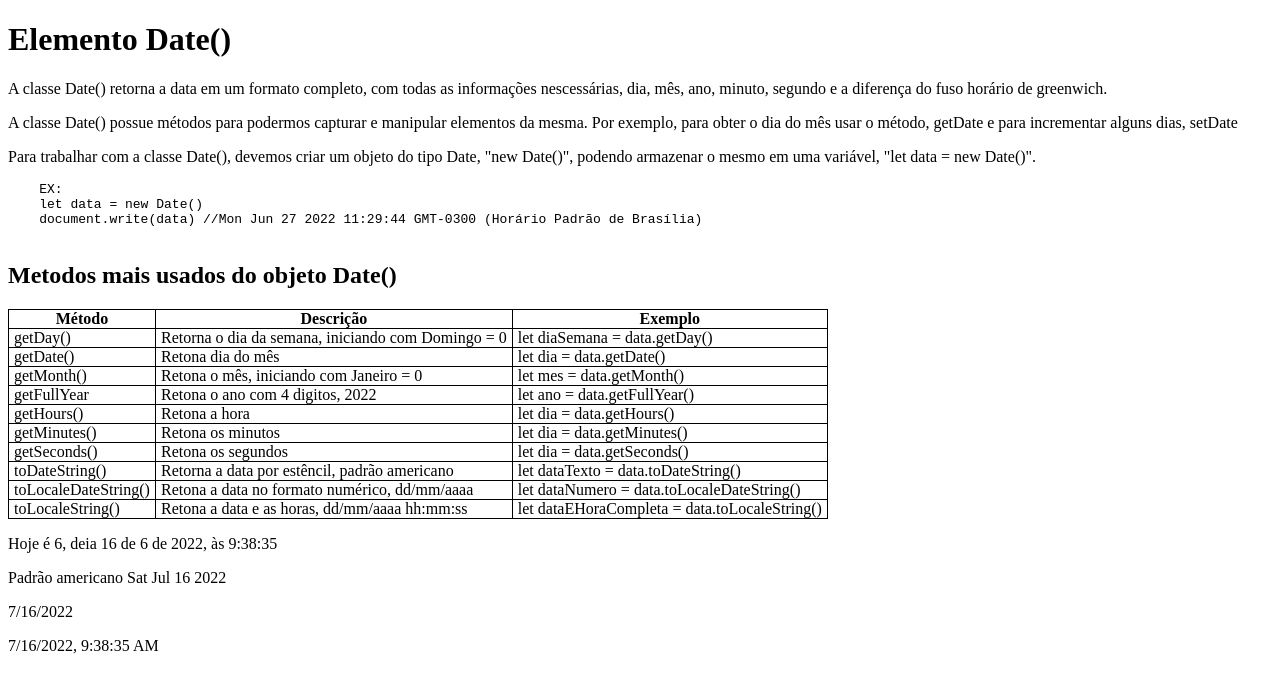
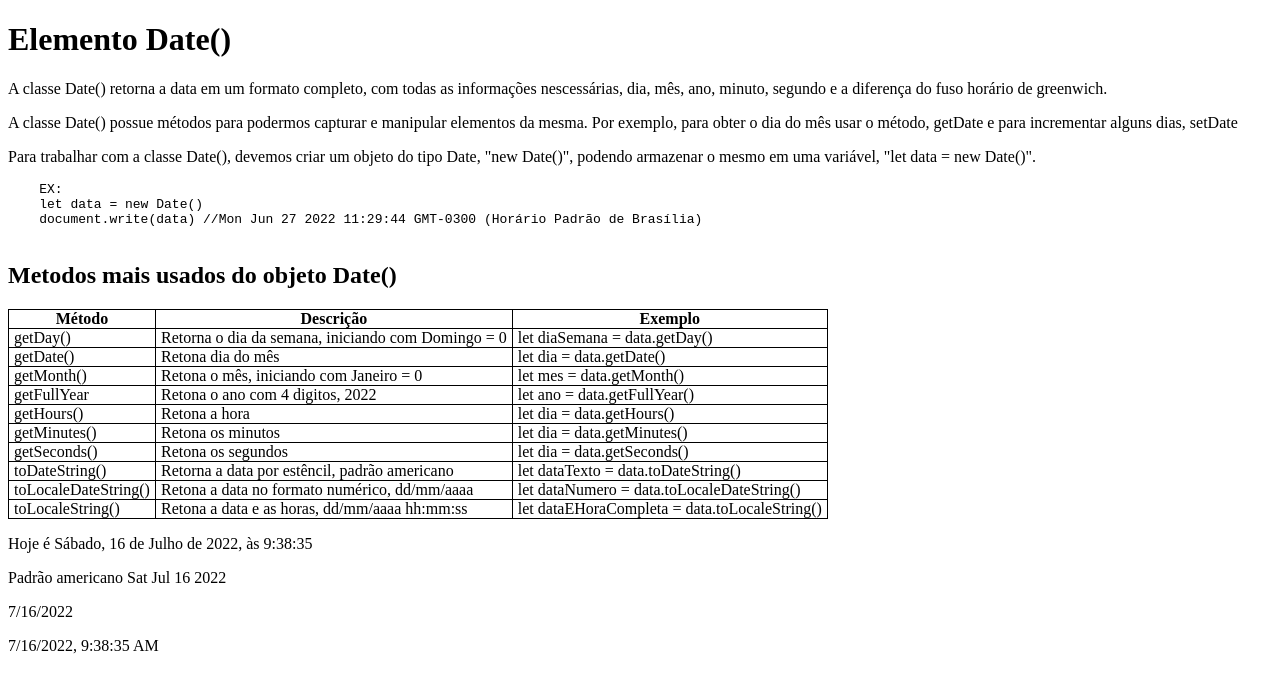
Before and after one commit to Ricardo93santos/Curso_JS, a plain HTML site: page aula10/index.html in a window 1280 px wide. Drawn offline with Linux system fonts and the light colour scheme.

Commit message:
Alteração na aula10

```diff
--- a/aula10/index.html
+++ b/aula10/index.html
@@ -102,13 +102,13 @@
     let dataNumero = data.toLocaleDateString()
     let dataEHoraCompleta = data.toLocaleString()
 
-    if(diaSemana == 2){
-      diaSemana = "Terça-Feira"
+    if(diaSemana == 6){
+      diaSemana = "Sábado"
     }
-    if(mes == 5){
-      mes = "Junho"
+    if(mes == 6){
+      mes = "Julho"
     }
-    res.innerHTML=`Hoje é ${diaSemana}, deia ${diaMes} de ${mes} de ${ano}, às ${horas}:${minutos}:${segundos}`
+    res.innerHTML=`Hoje é ${diaSemana}, ${diaMes} de ${mes} de ${ano}, às ${horas}:${minutos}:${segundos}`
     res1.innerHTML= `Padrão americano ${dataTexto}`
     res2.innerHTML = `${dataNumero}`
     res3.innerHTML = `${dataEHoraCompleta}`
```
